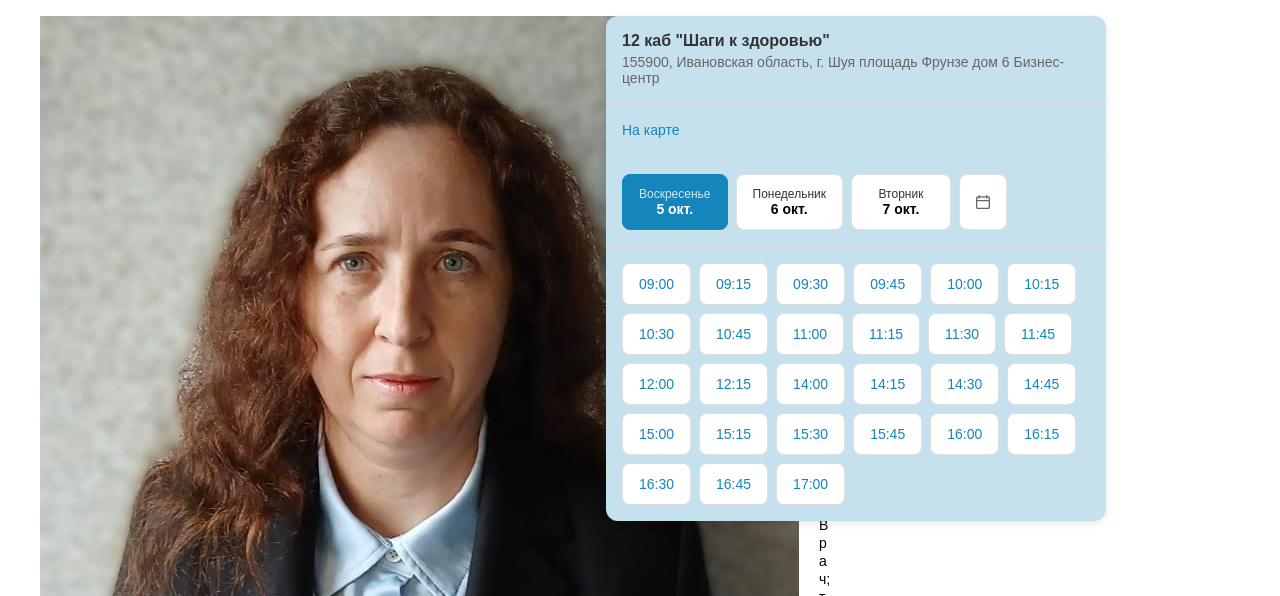
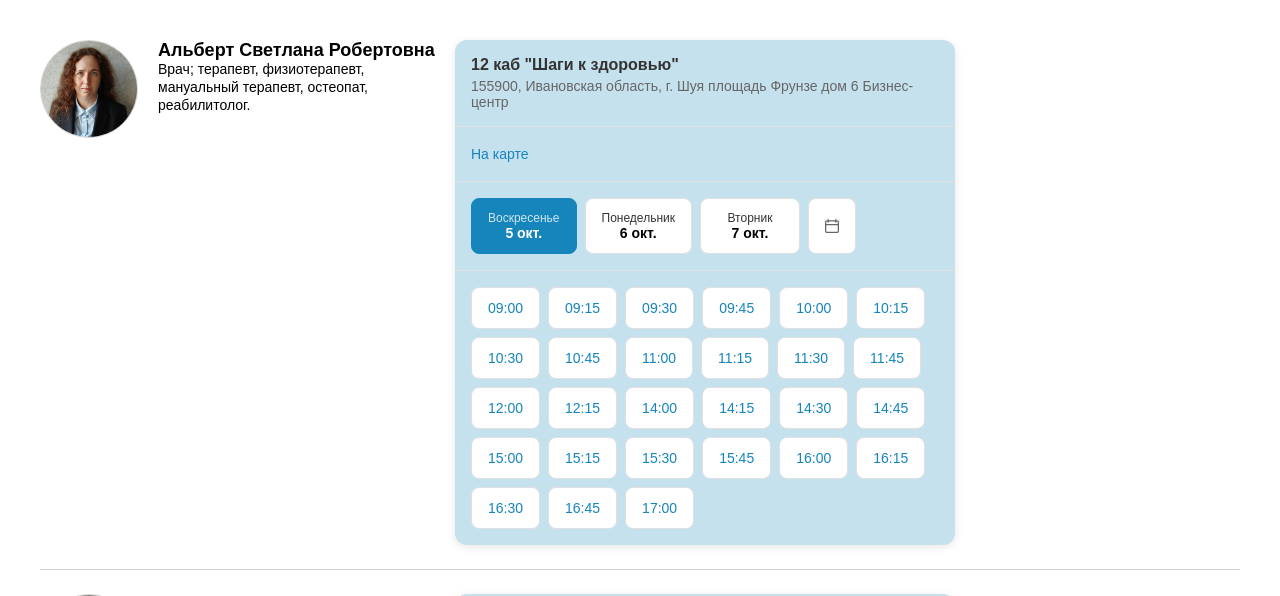
Before and after one commit to Victor2004/onlinedoctorbooking, a website: page views/index.html in a window 1280 px wide. Shown: the part 204-800 px from the top of the page. Drawn offline with Linux system fonts and the light colour scheme; files that its build step writes are made by us from their sources; files whose address does not match are found by name.

Commit message:
fix fix style

```diff
--- a/public/styles/style.css
+++ b/public/styles/style.css
@@ -73,6 +73,18 @@ header {
   align-items: flex-start;
 }
 
+.avatar {
+  width: 96px;
+  height: 96px;
+  object-fit: cover;
+  display: block;
+
+  border: 1px solid rgb(210, 209, 209);
+  border-radius: 50%;
+  overflow: hidden;
+  background: rgb(255, 255, 255);
+}
+
 .doctor-info {
   margin-bottom: 16px;
   display: flex;
@@ -88,7 +100,12 @@ header {
   overflow-wrap: break-word;
 }
 
-/* Убедимся, что текст не выходит за границы */
+.padding-line {
+  border-bottom: 1px solid rgb(210, 209, 209);
+  padding: 24px 0px;
+  margin: 0px auto;
+}
+
 .doctor-name {
   font-weight: bold;
   font-size: 18px;
@@ -306,6 +323,10 @@ header {
     margin-bottom: 0;
   }
 
+  .avatar {
+    margin: 0 auto 16px;
+  }
+
   .appointment-widget {
     max-width: 100%;
     width: 100%;
@@ -415,18 +436,6 @@ header {
   .clinic-address {
     font-size: 11px;
   }
-
-  .doctor {
-    gap: 15px;
-  }
-
-  .doctor-card {
-    min-width: auto;
-  }
-
-  .appointment-widget {
-    min-width: auto;
-  }
 }
 
 /* Дополнительные улучшения для лучшей адаптивности */
@@ -443,14 +452,11 @@ header {
 /* Для больших экранов (текущее поведение) */
 @media (min-width: 1025px) {
   .doctor {
-    flex-direction: row;
-    justify-content: space-between;
+    gap: 15px;
   }
 
   .doctor-card {
-    flex: 0 0 auto;
-    margin-right: 30px;
-    align-items: flex-start;
+    min-width: auto;
   }
 
   .avatar {
@@ -458,7 +464,6 @@ header {
   }
 
   .appointment-widget {
-    flex: 1;
-    max-width: 500px;
+    min-width: auto;
   }
 }
```
